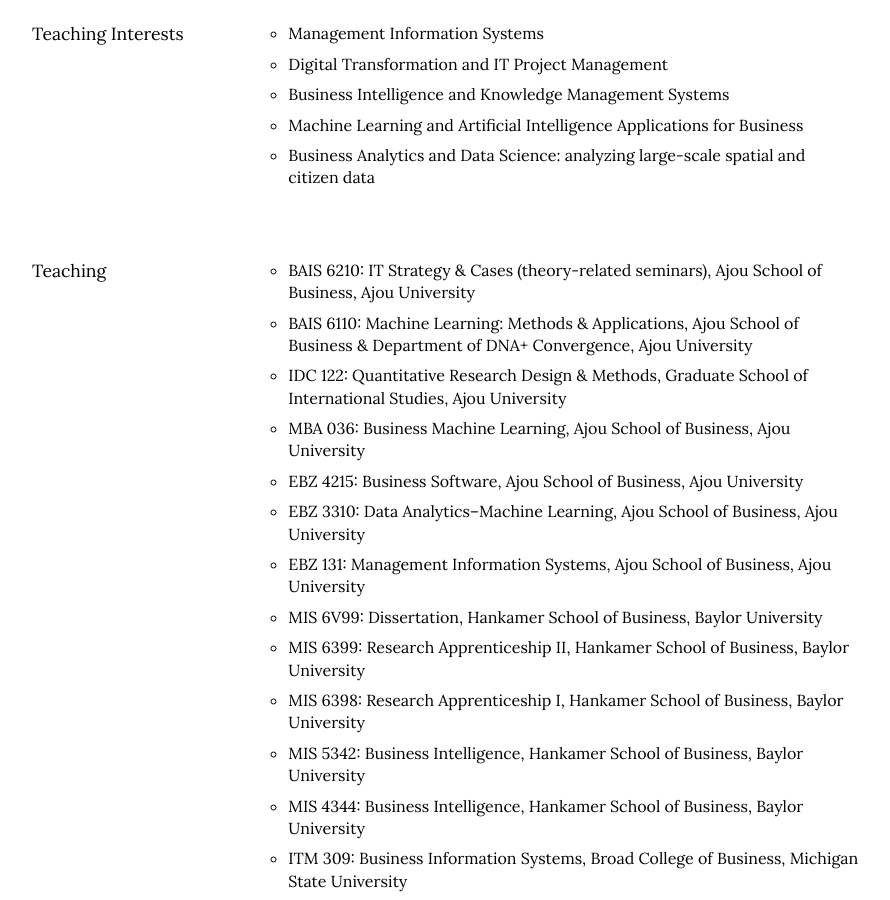
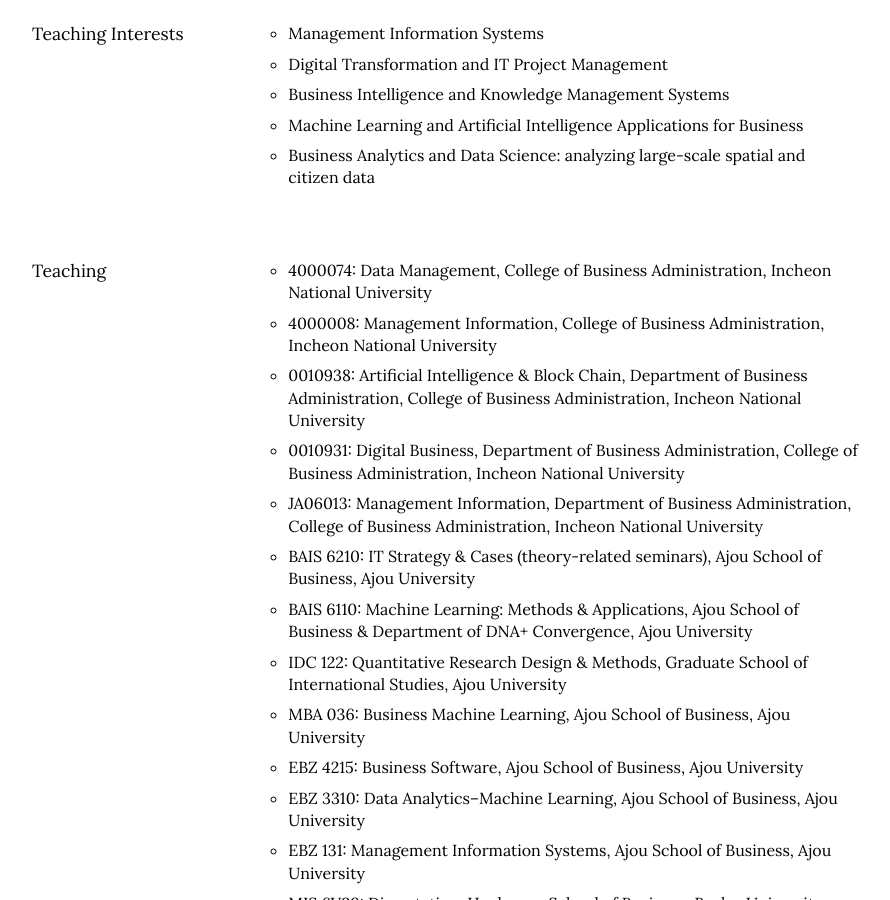
Before and after one commit to istaehun/taehun, a Jekyll site: the page built from engagement.html, in a window 1280 px wide and 900 px high, scrolled down 1187 px. Shown: the whole window, without its empty margins (188-1078 px from the left). Built offline with Jekyll 4.4.1, drawn with Linux system fonts in a browser that asks for light colours; nearby versions of some CDN libraries.

Commit message:
Update engagement.yml

```diff
--- a/_data/engagement.yml
+++ b/_data/engagement.yml
@@ -24,6 +24,11 @@
   -
     title: Teaching
     list:
+      - "4000074: Data Management, College of Business Administration, Incheon National University"
+      - "4000008: Management Information, College of Business Administration, Incheon National University"
+      - "0010938: Artificial Intelligence & Block Chain, Department of Business Administration, College of Business Administration, Incheon National University"
+      - "0010931: Digital Business, Department of Business Administration, College of Business Administration, Incheon National University"
+      - "JA06013: Management Information, Department of Business Administration, College of Business Administration, Incheon National University"
       - "BAIS 6210: IT Strategy & Cases (theory-related seminars), Ajou School of Business, Ajou University"
       - "BAIS 6110: Machine Learning: Methods & Applications, Ajou School of Business & Department of DNA+ Convergence, Ajou University"
       - "IDC 122: Quantitative Research Design & Methods, Graduate School of International Studies, Ajou University"
```
